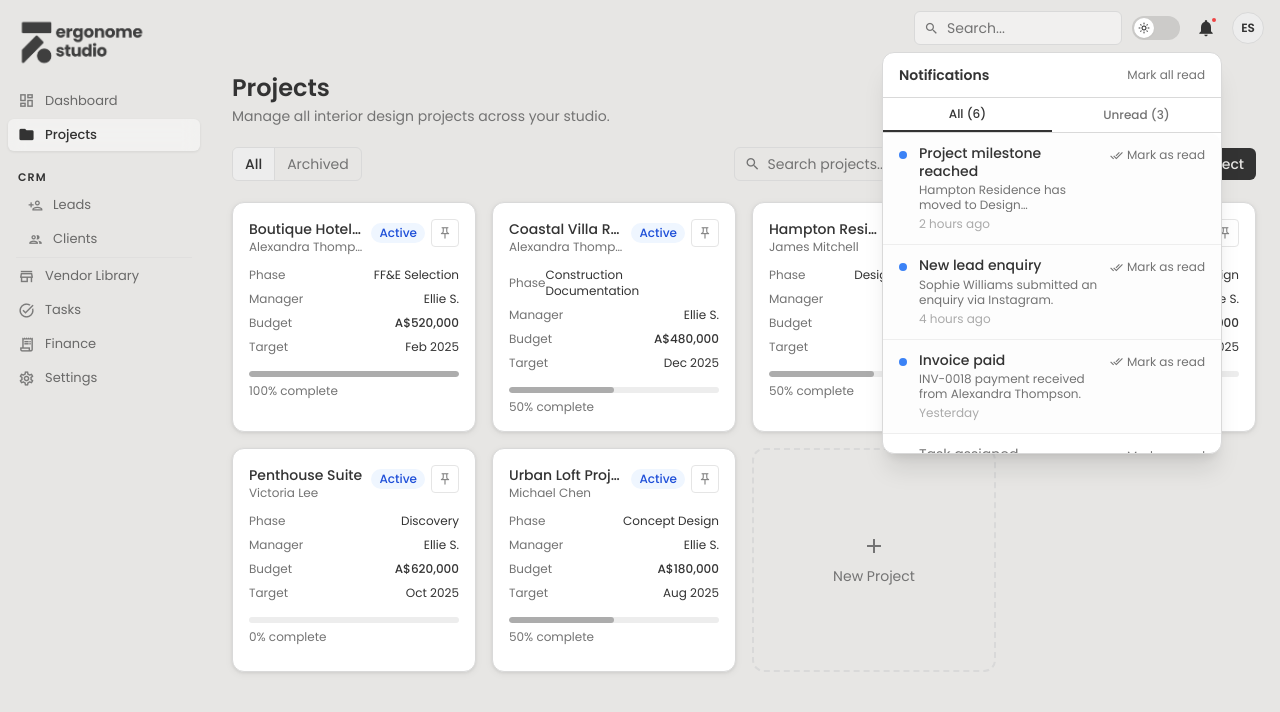
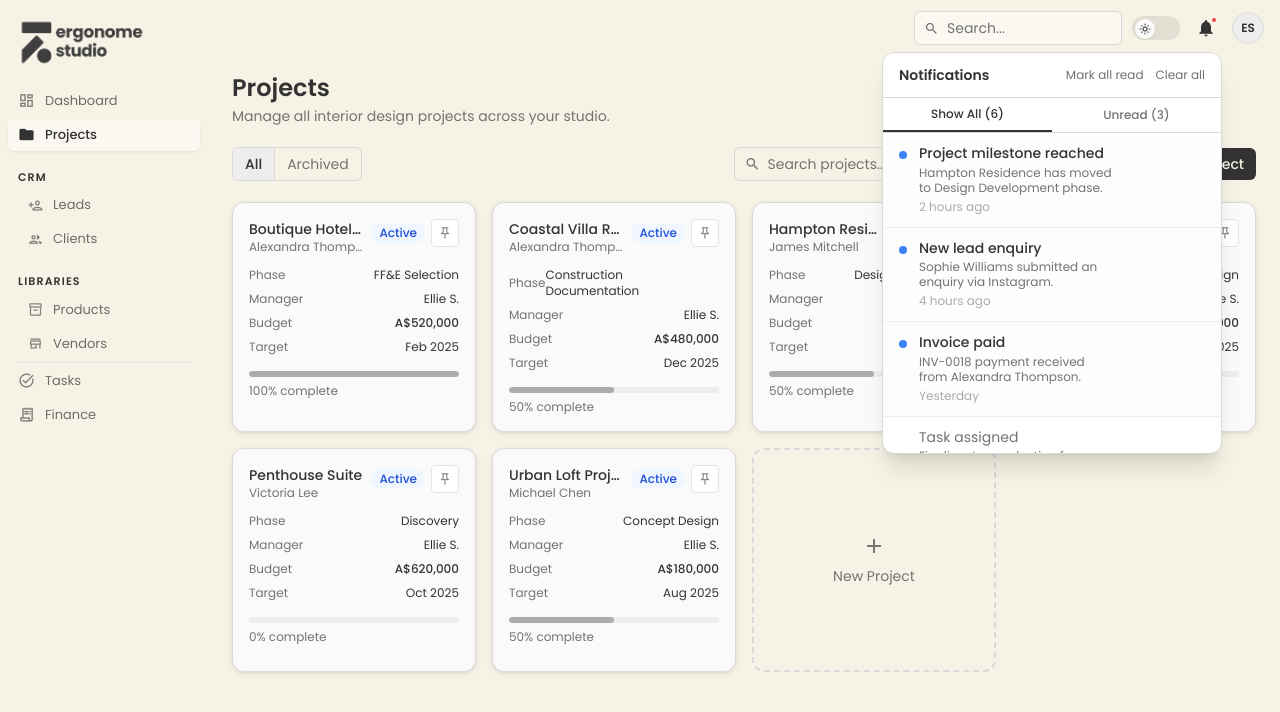
Before and after one commit to manavtomar/studioos, a Next.js app: page /projects in a window 1280 px wide. Both pictures are taken after a click on the button "notifications". Shown: the top 712 px of the page. Built offline with nearby package versions, Linux system fonts and the light colour scheme.

Commit message:
Implement 8 dashboard and UI refinements

```diff
--- a/app/(app)/crm/clients/page.tsx
+++ b/app/(app)/crm/clients/page.tsx
@@ -167,7 +167,7 @@ export default function ClientsPage() {
           <div className="relative">
             <button onClick={() => { setShowSortMenu(!showSortMenu); setShowFilterMenu(false); }} title="Sort"
               className="flex items-center justify-center w-9 h-9 border border-border rounded-lg text-muted-foreground hover:text-foreground hover:bg-muted/50 transition-colors">
-              <span className="material-icons-outlined" style={{ fontSize: 18 }}>sort</span>
+              <span className="material-icons-outlined" style={{ fontSize: 18 }}>list_arrow</span>
             </button>
             {showSortMenu && (
               <>
--- a/app/(app)/crm/leads/page.tsx
+++ b/app/(app)/crm/leads/page.tsx
@@ -116,7 +116,7 @@ export default function LeadsPage() {
           <div className="relative">
             <button onClick={() => { setShowSortMenu(!showSortMenu); setShowFilterMenu(false); }} title="Sort"
               className="flex items-center justify-center w-9 h-9 border border-border rounded-lg text-muted-foreground hover:text-foreground hover:bg-muted/50 transition-colors">
-              <span className="material-icons-outlined" style={{ fontSize: 18 }}>sort</span>
+              <span className="material-icons-outlined" style={{ fontSize: 18 }}>list_arrow</span>
             </button>
             {showSortMenu && (
               <>
--- a/app/(app)/dashboard/page.tsx
+++ b/app/(app)/dashboard/page.tsx
@@ -160,9 +160,9 @@ export default function DashboardPage() {
           <div className="flex items-center justify-between mb-3">
             <h2 className="font-semibold">Active Projects</h2>
             <div className="flex items-center gap-2">
-              {/* Filter icon-only — shows phases */}
+              {/* Filter icon-only — shows Current Phase */}
               <div className="relative">
-                <button onClick={() => { setShowFilterMenu(!showFilterMenu); setShowSortMenu(false); }} title="Filter by phase"
+                <button onClick={() => { setShowFilterMenu(!showFilterMenu); setShowSortMenu(false); }} title="Filter by Current Phase"
                   className={`relative flex items-center justify-center w-8 h-8 border rounded-lg transition-colors ${
                     filterPhase !== 'All' ? 'border-foreground/30 bg-card text-foreground' : 'border-border/60 bg-card/60 text-muted-foreground hover:text-foreground hover:bg-card'
                   }`}>
@@ -172,8 +172,8 @@ export default function DashboardPage() {
                 {showFilterMenu && (
                   <>
                     <div className="fixed inset-0 z-20" onClick={() => setShowFilterMenu(false)} />
-                    <div className="absolute right-0 mt-1 w-52 bg-popover border border-border rounded-xl shadow-lg z-30 py-2 overflow-hidden">
-                      <p className="px-3 py-1 text-xs font-medium text-muted-foreground uppercase tracking-wide mb-1">Phase</p>
+                    <div className="absolute right-0 mt-1 w-52 bg-popover border border-border rounded-xl shadow-lg z-30 py-2">
+                      <p className="px-3 py-1 text-xs font-medium text-muted-foreground uppercase tracking-wide mb-1">Current Phase</p>
                       {['All', ...PROJECT_PHASES].map((opt) => (
                         <button key={opt} onClick={() => { setFilterPhase(opt); setShowFilterMenu(false); }}
                           className={`filter-item ${filterPhase === opt ? 'filter-item-active' : 'filter-item-inactive'}`}>
@@ -186,19 +186,19 @@ export default function DashboardPage() {
                 )}
               </div>
 
-              {/* Sort icon-only — shows status */}
+              {/* Sort icon-only — shows Status */}
               <div className="relative">
-                <button onClick={() => { setShowSortMenu(!showSortMenu); setShowFilterMenu(false); }} title="Sort by status"
+                <button onClick={() => { setShowSortMenu(!showSortMenu); setShowFilterMenu(false); }} title="Sort by Status"
                   className={`relative flex items-center justify-center w-8 h-8 border rounded-lg transition-colors ${
                     filterStatus !== 'All Statuses' ? 'border-foreground/30 bg-card text-foreground' : 'border-border/60 bg-card/60 text-muted-foreground hover:text-foreground hover:bg-card'
                   }`}>
-                  <span className="material-icons-outlined" style={{ fontSize: 17 }}>sort</span>
+                  <span className="material-icons-outlined" style={{ fontSize: 17 }}>list_arrow</span>
                   {filterStatus !== 'All Statuses' && <span className="absolute top-1 right-1 w-1.5 h-1.5 rounded-full bg-foreground" />}
                 </button>
                 {showSortMenu && (
                   <>
                     <div className="fixed inset-0 z-20" onClick={() => setShowSortMenu(false)} />
-                    <div className="absolute right-0 mt-1 w-48 bg-popover border border-border rounded-xl shadow-lg z-30 py-2 overflow-hidden">
+                    <div className="absolute right-0 mt-1 w-48 bg-popover border border-border rounded-xl shadow-lg z-30 py-2">
                       <p className="px-3 py-1 text-xs font-medium text-muted-foreground uppercase tracking-wide mb-1">Status</p>
                       {STATUS_OPTIONS.map((opt) => (
                         <button key={opt} onClick={() => { setFilterStatus(opt); setShowSortMenu(false); }}
@@ -248,7 +248,7 @@ export default function DashboardPage() {
                       onClick={() => window.location.href = `/projects/${project.id}`}>
                       <td className="table-cell">
                         <p className="font-medium text-sm">{project.name}</p>
-                        <p className="text-xs text-muted-foreground truncate max-w-[180px]">{project.address}</p>
+                        <p className="text-xs text-muted-foreground">{project.address}</p>
                       </td>
                       <td className="table-cell text-sm text-muted-foreground">{project.client?.primaryContact || '—'}</td>
                       <td className="table-cell text-sm text-muted-foreground">{project.currentPhase}</td>
--- a/app/(app)/layout.tsx
+++ b/app/(app)/layout.tsx
@@ -23,8 +23,8 @@ function ThemeToggle() {
     <button
       onClick={() => setTheme(isDark ? 'light' : 'dark')}
       title={isDark ? 'Switch to light mode' : 'Switch to dark mode'}
-      className={`relative w-12 h-6 rounded-full transition-colors duration-300 focus:outline-none ${
-        isDark ? 'bg-foreground/30' : 'bg-foreground/15'
+      className={`relative w-12 h-6 rounded-full transition-colors duration-300 focus:outline-none border border-border/40 ${
+        isDark ? 'bg-foreground/30' : 'bg-foreground/10'
       }`}
     >
       <span
@@ -49,11 +49,13 @@ const crmChildren = [
   { href: '/crm/leads', icon: 'person_add', label: 'Leads' },
   { href: '/crm/clients', icon: 'people', label: 'Clients' },
 ];
+const librariesChildren = [
+  { href: '/procurement', icon: 'inventory_2', label: 'Products' },
+  { href: '/procurement', icon: 'store', label: 'Vendors' },
+];
 const bottomNav = [
-  { href: '/procurement', icon: 'store', label: 'Vendor Library' },
   { href: '/tasks', icon: 'task_alt', label: 'Tasks' },
   { href: '/finance', icon: 'receipt_long', label: 'Finance' },
-  { href: '/settings', icon: 'settings', label: 'Settings' },
 ];
 
 // ── Hardcoded vendor + task search data ──────────────────────────────────────
@@ -243,6 +245,25 @@ function AppLayoutInner({ children }: { children: ReactNode }) {
             </div>
           </div>
 
+          {/* Libraries heading */}
+          <div className="pt-4 pb-0.5 px-2.5 flex items-center gap-2">
+            <span className="text-[11px] font-semibold uppercase tracking-widest" style={{ color: '#333333' }}>Libraries</span>
+          </div>
+          <div className="flex items-start gap-0 pl-3">
+            <div className="flex flex-col flex-1 space-y-0.5">
+              {librariesChildren.map((child) => {
+                const active = isActive(child.href);
+                return (
+                  <Link key={child.label} href={child.href}
+                    className={`sidebar-item pl-2 ${active ? 'sidebar-item-active' : 'sidebar-item-hover text-muted-foreground'}`}>
+                    <span className={`${active ? 'material-icons' : 'material-icons-outlined'} nav-icon`} style={{ fontSize: 15 }}>{child.icon}</span>
+                    <span className="nav-label text-[13px]">{child.label}</span>
+                  </Link>
+                );
+              })}
+            </div>
+          </div>
+
           {/* Divider */}
           <div className="h-px bg-border/50 mx-2 my-1.5" />
 
--- a/app/(app)/projects/page.tsx
+++ b/app/(app)/projects/page.tsx
@@ -233,7 +233,7 @@ export default function ProjectsPage() {
                 title="Sort"
                 className="flex items-center justify-center w-9 h-9 border border-border rounded-lg text-muted-foreground hover:text-foreground hover:bg-muted/50 transition-colors"
               >
-                <span className="material-icons-outlined" style={{ fontSize: 18 }}>sort</span>
+                <span className="material-icons-outlined" style={{ fontSize: 18 }}>list_arrow</span>
               </button>
               {showSortMenu && (
                 <>
--- a/app/(app)/tasks/page.tsx
+++ b/app/(app)/tasks/page.tsx
@@ -241,7 +241,7 @@ export default function TasksPage() {
           <div className="relative">
             <button onClick={() => { setShowSortMenu(!showSortMenu); setShowFilterMenu(false); }} title="Sort"
               className="flex items-center justify-center w-9 h-9 border border-border rounded-lg text-muted-foreground hover:text-foreground hover:bg-muted/50 transition-colors">
-              <span className="material-icons-outlined" style={{ fontSize: 18 }}>sort</span>
+              <span className="material-icons-outlined" style={{ fontSize: 18 }}>list_arrow</span>
             </button>
             {showSortMenu && (
               <>
--- a/app/globals.css
+++ b/app/globals.css
@@ -6,9 +6,9 @@
 
 @layer base {
   :root {
-    --background: 40 5% 90%;
+    --background: 47 47% 93%;
     --foreground: 0 0% 20%;
-    --card: 0 0% 100%;
+    --card: 0 0% 98%;
     --card-foreground: 0 0% 20%;
     --popover: 0 0% 100%;
     --popover-foreground: 0 0% 20%;
--- a/components/NotificationCenter.tsx
+++ b/components/NotificationCenter.tsx
@@ -4,7 +4,7 @@ import { useState, useRef, useEffect } from 'react';
 import { useNotifications, Notification } from '@/lib/notification-context';
 
 export function NotificationCenter() {
-  const { notifications, unreadCount, markAsRead, markAllAsRead } = useNotifications();
+  const { notifications, unreadCount, markAsRead, markAsUnread, markAllAsRead, clearAll } = useNotifications();
   const [open, setOpen] = useState(false);
   const [tab, setTab] = useState<'all' | 'unread'>('all');
   const ref = useRef<HTMLDivElement>(null);
@@ -23,7 +23,6 @@ export function NotificationCenter() {
     };
   }, []);
 
-  // "All" tab shows everything; "unread" shows only those with read=false
   const displayed = tab === 'unread'
     ? notifications.filter((n) => !n.read)
     : notifications;
@@ -47,16 +46,23 @@ export function NotificationCenter() {
       </button>
 
       {open && (
-        <div className="absolute right-0 top-full mt-2 w-84 bg-popover border border-border rounded-xl shadow-xl z-50 overflow-hidden"
+        <div className="absolute right-0 top-full mt-2 bg-popover border border-border rounded-xl shadow-xl z-50 overflow-hidden"
           style={{ width: 340 }}>
           {/* Header */}
           <div className="flex items-center justify-between px-4 py-3 border-b border-border">
             <h3 className="text-sm font-semibold">Notifications</h3>
+            <div className="flex items-center gap-3">
               {hasUnread && (
                 <button onClick={markAllAsRead} className="text-xs text-muted-foreground hover:text-foreground transition-colors">
                   Mark all read
                 </button>
               )}
+              {notifications.length > 0 && (
+                <button onClick={clearAll} className="text-xs text-muted-foreground hover:text-foreground transition-colors">
+                  Clear all
+                </button>
+              )}
+            </div>
           </div>
 
           {/* Tabs */}
@@ -66,7 +72,7 @@ export function NotificationCenter() {
                 className={`flex-1 py-2 text-xs font-medium transition-colors capitalize ${
                   tab === t ? 'text-foreground border-b-2 border-foreground' : 'text-muted-foreground hover:text-foreground'
                 }`}>
-                {t === 'all' ? `All (${notifications.length})` : `Unread (${unreadCount})`}
+                {t === 'all' ? `Show All (${notifications.length})` : `Unread (${unreadCount})`}
               </button>
             ))}
           </div>
@@ -79,7 +85,12 @@ export function NotificationCenter() {
               </p>
             ) : (
               displayed.map((n) => (
-                <NotificationItem key={n.id} notification={n} onMarkRead={() => markAsRead(n.id)} />
+                <NotificationItem
+                  key={n.id}
+                  notification={n}
+                  onMarkRead={() => markAsRead(n.id)}
+                  onMarkUnread={() => markAsUnread(n.id)}
+                />
               ))
             )}
           </div>
@@ -89,9 +100,17 @@ export function NotificationCenter() {
   );
 }
 
-function NotificationItem({ notification, onMarkRead }: { notification: Notification; onMarkRead: () => void }) {
+function NotificationItem({
+  notification,
+  onMarkRead,
+  onMarkUnread,
+}: {
+  notification: Notification;
+  onMarkRead: () => void;
+  onMarkUnread: () => void;
+}) {
   return (
-    <div className={`flex items-start gap-3 px-4 py-3 hover:bg-muted/40 transition-colors border-b border-border/40 last:border-b-0 ${!notification.read ? 'bg-muted/10' : ''}`}>
+    <div className={`group flex items-start gap-3 px-4 py-3 hover:bg-muted/40 transition-colors border-b border-border/40 last:border-b-0 ${!notification.read ? 'bg-muted/10' : ''}`}>
       {/* Unread dot */}
       {!notification.read
         ? <span className="w-2 h-2 rounded-full bg-blue-500 flex-shrink-0 mt-1.5" />
@@ -109,15 +128,22 @@ function NotificationItem({ notification, onMarkRead }: { notification: Notifica
         <p className="text-xs text-muted-foreground/60 mt-1">{notification.time}</p>
       </div>
 
-      {/* Mark as read button — always visible, icon + text */}
+      {/* Mark as read/unread — text only, visible on hover */}
+      {!notification.read ? (
         <button
           onClick={(e) => { e.stopPropagation(); onMarkRead(); }}
-        title="Mark as read"
-        className="flex items-center gap-1 text-xs text-muted-foreground hover:text-foreground transition-colors flex-shrink-0 mt-0.5 whitespace-nowrap"
+          className="opacity-0 group-hover:opacity-100 text-xs text-muted-foreground hover:text-foreground transition-opacity flex-shrink-0 mt-0.5 whitespace-nowrap"
         >
-        <span className="material-icons-outlined" style={{ fontSize: 13 }}>done_all</span>
-        <span>Mark as read</span>
+          Mark as Read
         </button>
+      ) : (
+        <button
+          onClick={(e) => { e.stopPropagation(); onMarkUnread(); }}
+          className="opacity-0 group-hover:opacity-100 text-xs text-muted-foreground hover:text-foreground transition-opacity flex-shrink-0 mt-0.5 whitespace-nowrap"
+        >
+          Mark as Unread
+        </button>
+      )}
     </div>
   );
 }
--- a/components/projects/schedules/ScheduleBuilder.tsx
+++ b/components/projects/schedules/ScheduleBuilder.tsx
@@ -345,7 +345,7 @@ export function ScheduleBuilder({ schedule, onChange }: ScheduleBuilderProps) {
             title="Sort"
             className="flex items-center justify-center w-9 h-9 border border-border rounded-lg text-muted-foreground hover:text-foreground hover:bg-muted/50 transition-colors"
           >
-            <span className="material-icons-outlined" style={{ fontSize: 18 }}>sort</span>
+            <span className="material-icons-outlined" style={{ fontSize: 18 }}>list_arrow</span>
           </button>
           {showSortMenu && (
             <>
--- a/components/projects/schedules/SchedulesTab.tsx
+++ b/components/projects/schedules/SchedulesTab.tsx
@@ -184,7 +184,7 @@ export function SchedulesTab({ projectId }: SchedulesTabProps) {
           title="Sort"
           className="flex items-center justify-center w-9 h-9 border border-border rounded-lg text-muted-foreground hover:text-foreground hover:bg-muted/50 transition-colors"
         >
-          <span className="material-icons-outlined" style={{ fontSize: 18 }}>sort</span>
+          <span className="material-icons-outlined" style={{ fontSize: 18 }}>list_arrow</span>
         </button>
 
         {/* New Schedule */}
--- a/lib/notification-context.tsx
+++ b/lib/notification-context.tsx
@@ -16,6 +16,7 @@ interface NotificationContextType {
   markAsRead: (id: string) => void;
   markAsUnread: (id: string) => void;
   markAllAsRead: () => void;
+  clearAll: () => void;
 }
 
 const NotificationContext = createContext<NotificationContextType | null>(null);
@@ -35,7 +36,7 @@ export function NotificationProvider({ children }: { children: ReactNode }) {
   const unreadCount = notifications.filter((n) => !n.read).length;
 
   const markAsRead = (id: string) => {
-    setNotifications((prev) => prev.filter((n) => n.id !== id));
+    setNotifications((prev) => prev.map((n) => (n.id === id ? { ...n, read: true } : n)));
   };
 
   const markAsUnread = (id: string) => {
@@ -46,8 +47,12 @@ export function NotificationProvider({ children }: { children: ReactNode }) {
     setNotifications((prev) => prev.map((n) => ({ ...n, read: true })));
   };
 
+  const clearAll = () => {
+    setNotifications([]);
+  };
+
   return (
-    <NotificationContext.Provider value={{ notifications, unreadCount, markAsRead, markAsUnread, markAllAsRead }}>
+    <NotificationContext.Provider value={{ notifications, unreadCount, markAsRead, markAsUnread, markAllAsRead, clearAll }}>
       {children}
     </NotificationContext.Provider>
   );
```
Lines whose indentation alone changed are shown as unchanged.
